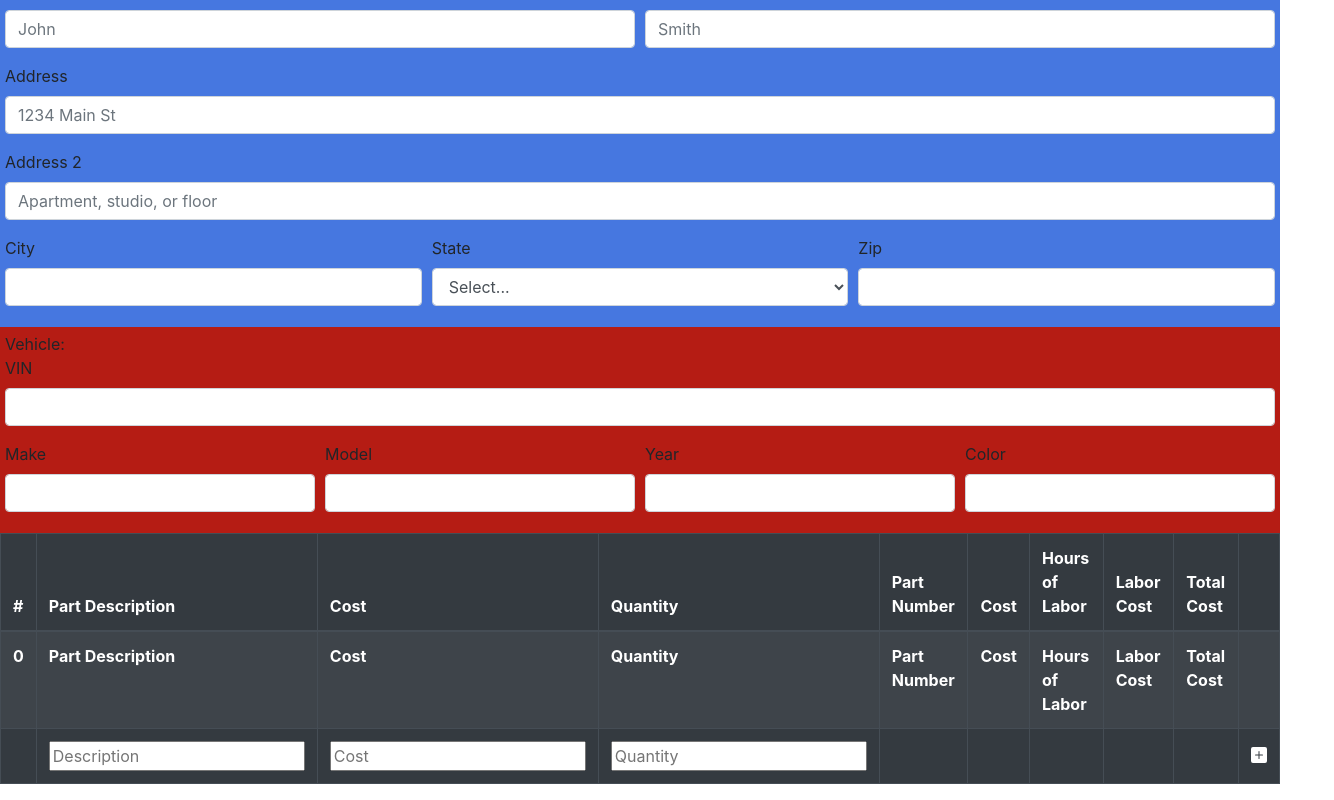
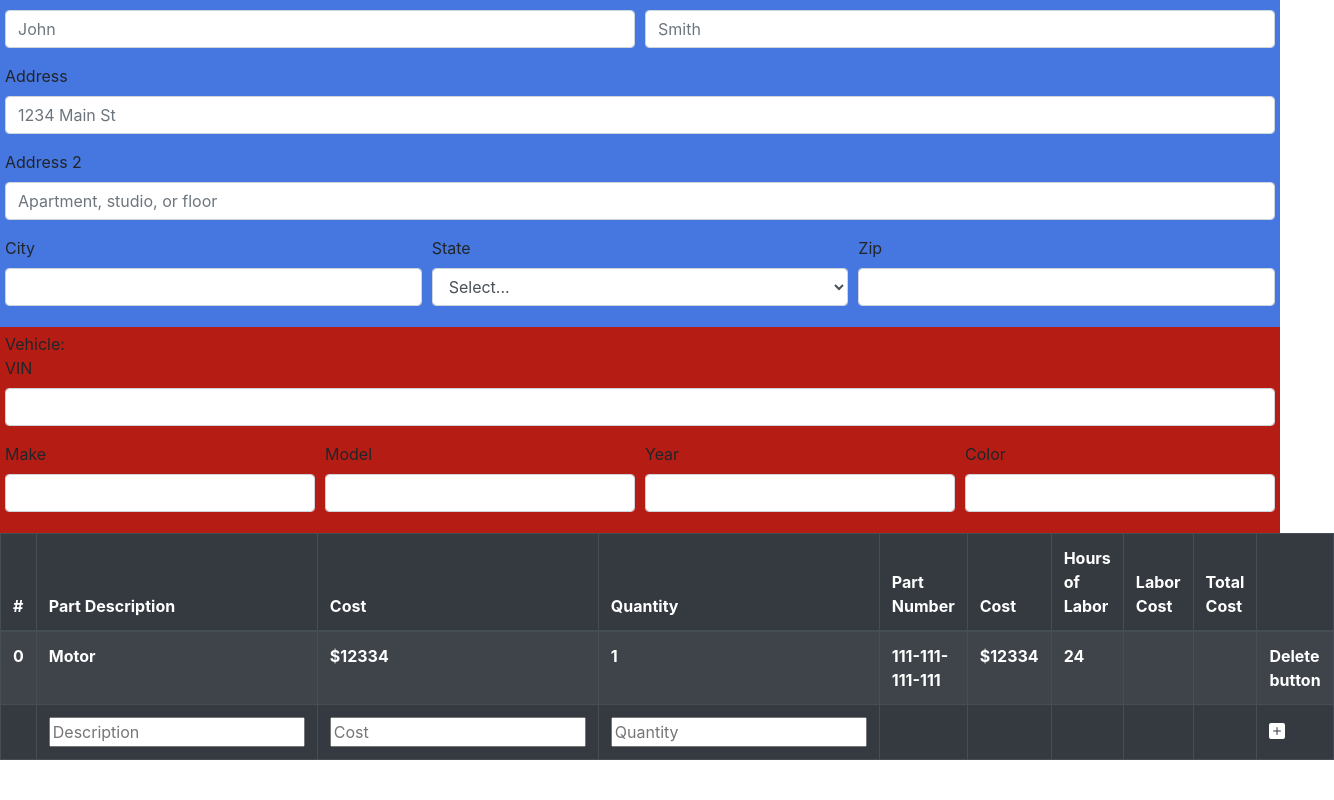
Before and after one commit to kyllo34/dealer-estimator-react-app, a React (Create React App) app: page / in a window 1280 px wide. Shown: the part 211-1011 px from the top of the page, 1334 px wide, since content can reach past the window. After the commit the page ends 987 px from the top, so only its background shows below. Built offline with nearby package versions, Linux system fonts and the light colour scheme.

Commit message:
added LineItem component

```diff
--- a/src/Reducers/lineItemReducer.js
+++ b/src/Reducers/lineItemReducer.js
@@ -1,5 +1,5 @@
 const lineItems = [
-  { id: 1, description: 'Motor', cost: 12334, quantity: 1, partNumber: '111-111-111-111', hrs: 24 }
+  { id: 1, description: 'Motor', partCost: 12334, quantity: 1, partNumber: '111-111-111-111', laborHours: 24 }
 ]
 
 const lineItem = (state = lineItems, action) => {
--- a/src/components/EstimateTable/AddPart/index.js
+++ b/src/components/EstimateTable/AddLineItem/index.js
@@ -1,5 +1,5 @@
 import React from 'react';
-import './AddPart.scss'
+import './AddLineItem.scss'
 import { connect } from 'react-redux'
 import { PlusSquareFill } from 'react-bootstrap-icons';
 
@@ -9,9 +9,9 @@ const mapStateToProps = (state) => {
   }
 }
 
-const AddPart = () => {
+const AddLineItem = () => {
   return (
-      <tr className= "Add-Part">
+      <tr className= "Add-Line-Item">
         <td></td>
         <td><input type="text" placeholder="Description" /></td>
         <td><input type="number" min="0" step="0.01" placeholder="Cost" /></td>
@@ -26,4 +26,4 @@ const AddPart = () => {
   )
 }
 
-export default connect(mapStateToProps)(AddPart);
+export default connect(mapStateToProps)(AddLineItem);
--- /dev/null
+++ b/src/components/EstimateTable/LineItem/index.js
@@ -0,0 +1,20 @@
+import React from 'react';
+
+const LineItem = ({ index, lineItem }) => {
+  return (
+    <tr key={index}>
+      <th>{index}</th>
+      <th>{lineItem.description}</th>
+      <th>${lineItem.partCost}</th>
+      <th>{lineItem.quantity}</th>
+      <th>{lineItem.partNumber}</th>
+      <th>${lineItem.partCost * lineItem.quantity}</th>
+      <th>{lineItem.laborHours}</th>
+      <th></th>
+      <th></th>
+      <th>Delete button</th>
+    </tr>
+  )
+}
+
+export default LineItem
--- a/src/components/EstimateTable/index.js
+++ b/src/components/EstimateTable/index.js
@@ -2,7 +2,8 @@ import React from 'react';
 import { connect } from 'react-redux';
 import { Table } from 'react-bootstrap';
 import './EstimateTable.scss'
-import AddPart from './AddPart';
+import AddLineItem from './AddLineItem';
+import LineItem from './LineItem';
 
 const mapStateToProps = state => {
   return {
@@ -30,21 +31,9 @@ const EstimateTable = ({ lineItems }) => {
           </thead>
           <tbody>
             {lineItems.map((lineItem, index) => (
-              <tr>
-                <th key={index}>{index}</th>
-                <th>Part Description</th>
-                <th>Cost</th>
-                <th>Quantity</th>
-                <th>Part Number</th>
-                <th>Cost</th>
-                <th>Hours of Labor</th>
-                <th>Labor Cost</th>
-                <th>Total Cost</th>
-                <th></th>
-              </tr>
-
+              <LineItem lineItem={lineItem} index={index} />
             ))}
-            <AddPart />
+            <AddLineItem />
           </tbody>
         </Table>
     </div>
```
Also changed, not shown: src/components/EstimateTable/AddLineItem/AddLineItem.scss (added).
